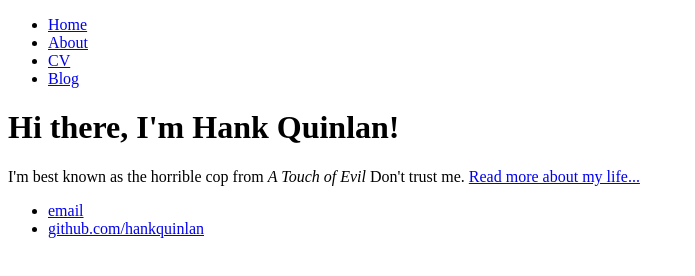
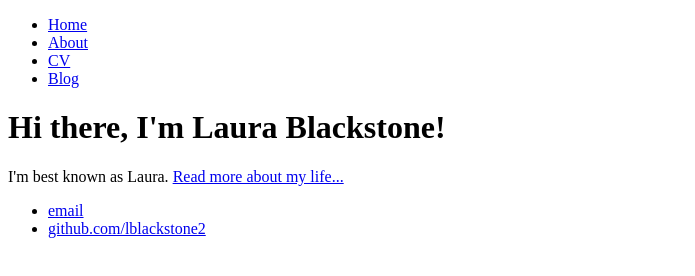
Before and after one commit to lblackstone2/lblackstone2.github.io, a plain HTML site: page index.html in a window 1280 px wide. Shown: the whole page, without its empty margins (0-695 px from the left). Drawn offline with Linux system fonts and the light colour scheme.

Commit message:
Updating index template to reflect me

```diff
--- a/index.html
+++ b/index.html
@@ -1,7 +1,7 @@
 <!DOCTYPE html>
 <html>
 	<head>
-		<title>Hank Quinlan, Horrible Cop</title>
+		<title>I am Laura Blackstone</title>
 	</head>
 	<body>
 		<nav>
@@ -14,14 +14,14 @@
 		</nav>
 		<div class="container">
     		<div class="blurb">
-        		<h1>Hi there, I'm Hank Quinlan!</h1>
-				<p>I'm best known as the horrible cop from <em>A Touch of Evil</em> Don't trust me. <a href="/about">Read more about my life...</a></p>
+        		<h1>Hi there, I'm Laura Blackstone!</h1>
+				<p>I'm best known as Laura. <a href="/about">Read more about my life...</a></p>
     		</div><!-- /.blurb -->
 		</div><!-- /.container -->
 		<footer>
     		<ul>
-        		<li><a href="mailto:hankquinlanhub@gmail.com">email</a></li>
-        		<li><a href="https://github.com/hankquinlan">github.com/hankquinlan</a></li>
+        		<li><a href="mailto:laurablackstone2@gmail.com">email</a></li>
+        		<li><a href="https://github.com/lblackstone2">github.com/lblackstone2</a></li>
 			</ul>
 		</footer>
 	</body>
```
